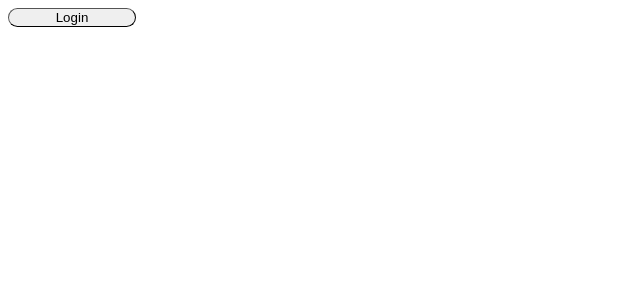
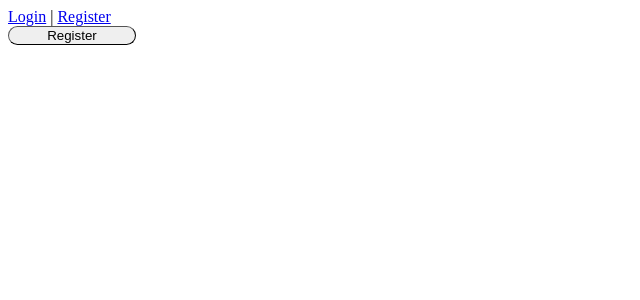
Before and after one commit to Daavoy/library-frontend, a React (Vite) app: page /register in a window 1280 px wide. Shown: the top 300 px of the page, without its empty margins (0-640 px from the left). Built offline with nearby package versions, Linux system fonts and the light colour scheme.

Commit message:
feat: add routing

```diff
--- a/src/App.tsx
+++ b/src/App.tsx
@@ -1,12 +1,12 @@
-import LoginPage from "./components/LoginPage"
+import BookList from "./components/BookList"
+import { BookProvider } from "./contexts/BooksProvider"
 
 function App() {
 
   return (
-    /*  <BookProvider >
-       <BookList />
-     </BookProvider> */
-    <LoginPage />
+    <BookProvider >
+      <BookList />
+    </BookProvider>
   )
 }
 
--- a/src/auth/AuthUtil.tsx
+++ b/src/auth/AuthUtil.tsx
@@ -1,4 +1,4 @@
-import axiosConfig from "../axios";
+import axiosInstance from "../axios";
 
 export interface AuthPayload {
     email: string,
@@ -7,17 +7,17 @@ export interface AuthPayload {
 
 export const login = async (formData: AuthPayload) => {
     console.log("FORM DATA: ", formData)
-    axiosConfig.post("auth/login", formData).then(response => {
+    axiosInstance.post("auth/login", formData).then(response => {
         const { data } = response;
         console.log("response", response, "data", data)
-        localStorage.setItem("token", data.token)
+        localStorage.setItem("accessToken", data.token)
     }).catch(error => {
         console.error(error);
     })
 }
 
 export const register = async (formData: AuthPayload) => {
-    axiosConfig.post("auth/register", formData).then(response => {
+    axiosInstance.post("auth/register", formData).then(response => {
         const { data } = response;
         console.log("Data ", data)
     }).catch(error => {
--- a/src/axios.ts
+++ b/src/axios.ts
@@ -2,15 +2,16 @@ import axios from "axios";
 
 
 const BASE_URL = import.meta.env.VITE_API_BASE_URL;
-const axiosConfig = axios.create({
+const axiosInstance = axios.create({
     baseURL: BASE_URL,
     headers: {
         'Content-Type': 'application/json'
     }
 })
 
-axiosConfig.interceptors.request.use((config) => {
+axiosInstance.interceptors.request.use((config) => {
     const token = localStorage.getItem('accessToken');
+    console.log("TOKEN", token)
     if (token) {
         config.headers.Authorization = `Bearer ${token}`;
     }
@@ -21,4 +22,4 @@ axiosConfig.interceptors.request.use((config) => {
     }
 )
 
-export default axiosConfig;
+export default axiosInstance;
--- a/src/components/RegisterPage.tsx
+++ b/src/components/RegisterPage.tsx
@@ -10,7 +10,7 @@ export default function RegisterPage() {
         setIsRegisterModalOpen(false);
     }
     return <div className="register-wrapper">
-        <RegisterLoginModal isOpen={isRegisterModalOpen} onClose={handleOnClose} title="Register" />
+        {isRegisterModalOpen && <RegisterLoginModal isOpen={isRegisterModalOpen} onClose={handleOnClose} title="Register" />}
         <button onClick={() => setIsRegisterModalOpen(true)} className="register-button">Register</button>
     </div>
 }
--- a/src/main.tsx
+++ b/src/main.tsx
@@ -1,12 +1,22 @@
 import { StrictMode } from 'react';
 import { createRoot } from 'react-dom/client';
-import { BrowserRouter } from 'react-router-dom';
+import { BrowserRouter, Link, Route, Routes } from 'react-router-dom';
 import './App.css';
 import App from './App.tsx';
+import LoginPage from './components/LoginPage.tsx';
+import RegisterPage from './components/RegisterPage.tsx';
 createRoot(document.getElementById('root')!).render(
   <StrictMode>
     <BrowserRouter>
-      <App />
+      <nav>
+        <Link to="/login">Login</Link > | {" "}
+        <Link to="/register">Register</Link >
+      </nav>
+      <Routes >
+        <Route path="/login" element={<LoginPage />} />
+        <Route path="/register" element={<RegisterPage />} />
+        <Route path="/" element={<App />} />
+      </Routes>
     </BrowserRouter>
   </StrictMode>,
 )
```
